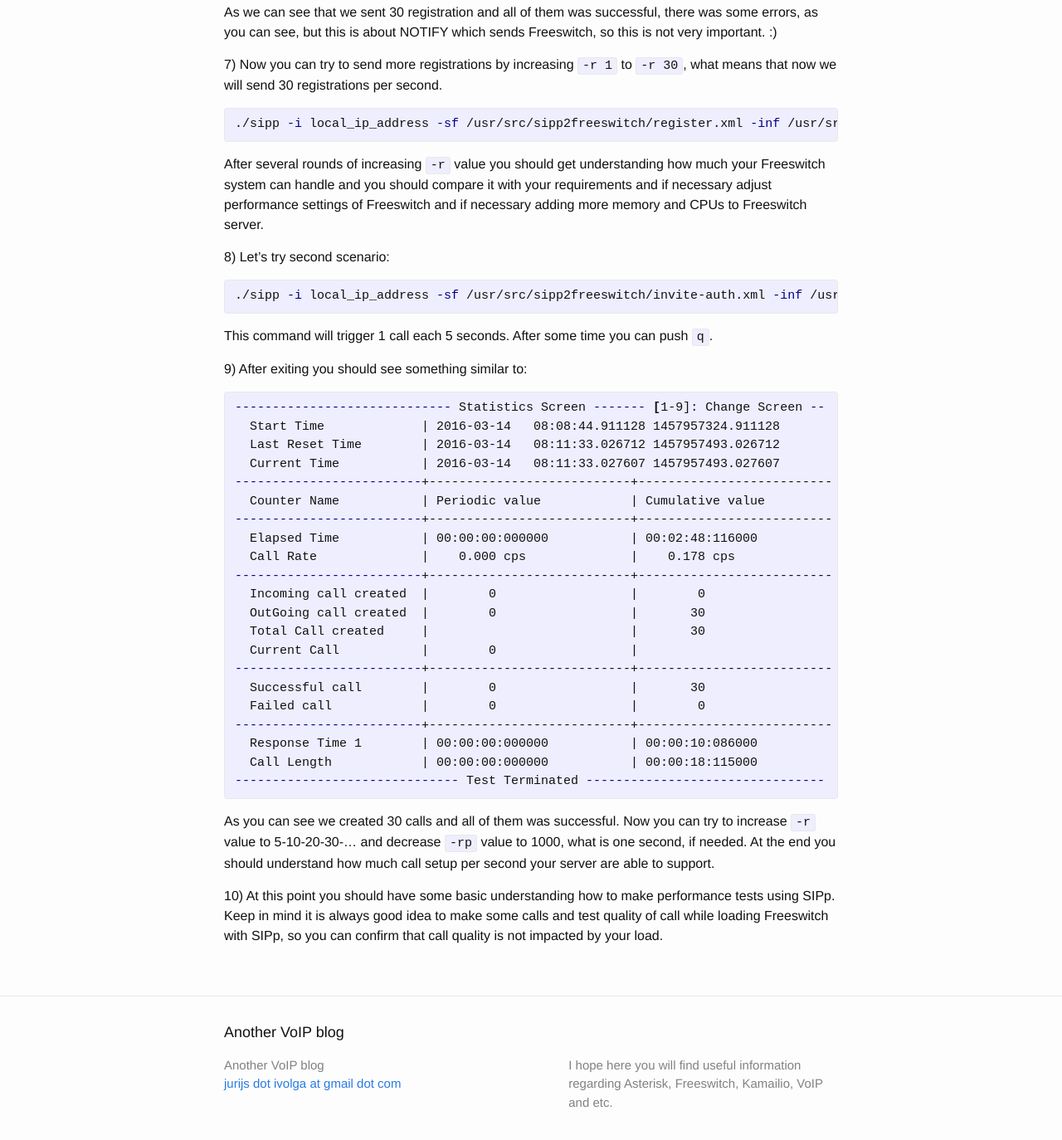
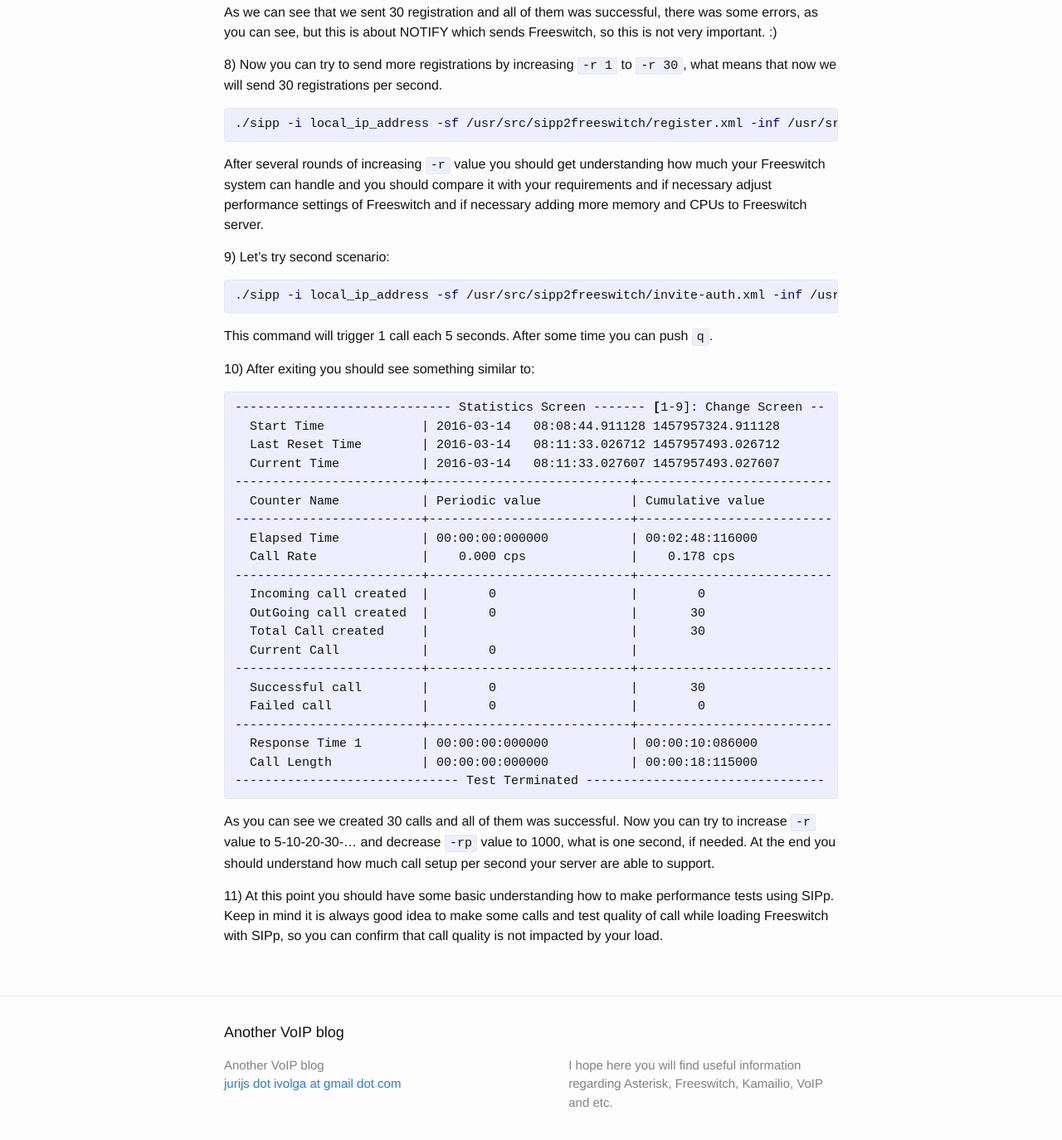
Before and after one commit to os11k/os11k.github.io, a Jekyll site: the page built from _posts/2016-03-14-freeswitch-performance-tests.markdown, in a window 1280 px wide and 1400 px high, scrolled down 2848 px. Shown: the top 1374 px of the window at 83% size. Built offline with Jekyll 4.4.1, drawn with Linux system fonts in a browser that asks for light colours; comment, search, counter and statistics services are not loaded; some of the changed text lies outside the part shown.

Commit message:
Changed numbers of points in last post

```diff
--- a/_posts/2016-03-14-freeswitch-performance-tests.markdown
+++ b/_posts/2016-03-14-freeswitch-performance-tests.markdown
@@ -116,20 +116,20 @@ sipp: There were more errors, see '/usr/src/sipp2freeswitch/register_9906_errors
 {% endhighlight %}
 As we can see that we sent 30 registration and all of them was successful, there was some errors, as you can see, but this is about NOTIFY which sends Freeswitch, so this is not very important. :)
 
-7) Now you can try to send more registrations by increasing `-r 1` to `-r 30`, what means that now we will send 30 registrations per second.
+8) Now you can try to send more registrations by increasing `-r 1` to `-r 30`, what means that now we will send 30 registrations per second.
 {% highlight bash %}
 ./sipp -i local_ip_address -sf /usr/src/sipp2freeswitch/register.xml -inf /usr/src/sipp2freeswitch/register-accounts.csv destination_ip_address:5060 -r 30 -rp 1000 -aa -trace_err
 {% endhighlight %}
 After several rounds of increasing `-r` value you should get understanding how much your Freeswitch system can handle and you should compare it with your requirements and if
 necessary adjust performance settings of Freeswitch and if necessary adding more memory and CPUs to Freeswitch server.
 
-8) Let's try second scenario:
+9) Let's try second scenario:
 {% highlight bash %}
 ./sipp -i local_ip_address -sf /usr/src/sipp2freeswitch/invite-auth.xml -inf /usr/src/sipp2freeswitch/invite-accounts.csv destination_ip_address:5060 -r 1 -rp 5000
 {% endhighlight %}
 This command will trigger 1 call each 5 seconds. After some time you can push `q`.
 
-9) After exiting you should see something similar to:
+10) After exiting you should see something similar to:
 {% highlight bash %}
 ----------------------------- Statistics Screen ------- [1-9]: Change Screen --
   Start Time             | 2016-03-14   08:08:44.911128 1457957324.911128
@@ -156,5 +156,5 @@ This command will trigger 1 call each 5 seconds. After some time you can push `q
 As you can see we created 30 calls and all of them was successful. Now you can try to increase `-r` value to 5-10-20-30-... and decrease `-rp` value to 1000, what is one second, if needed.
 At the end you should understand how much call setup per second your server are able to support.
 
-10) At this point you should have some basic understanding how to make performance tests using SIPp. Keep in mind it is always good idea to make some calls and test quality of call while loading Freeswitch with SIPp,
+11) At this point you should have some basic understanding how to make performance tests using SIPp. Keep in mind it is always good idea to make some calls and test quality of call while loading Freeswitch with SIPp,
 so you can confirm that call quality is not impacted by your load.
```
Also changed, not shown: other parts of _posts/2016-03-14-freeswitch-performance-tests.markdown (+1 -1 lines).
